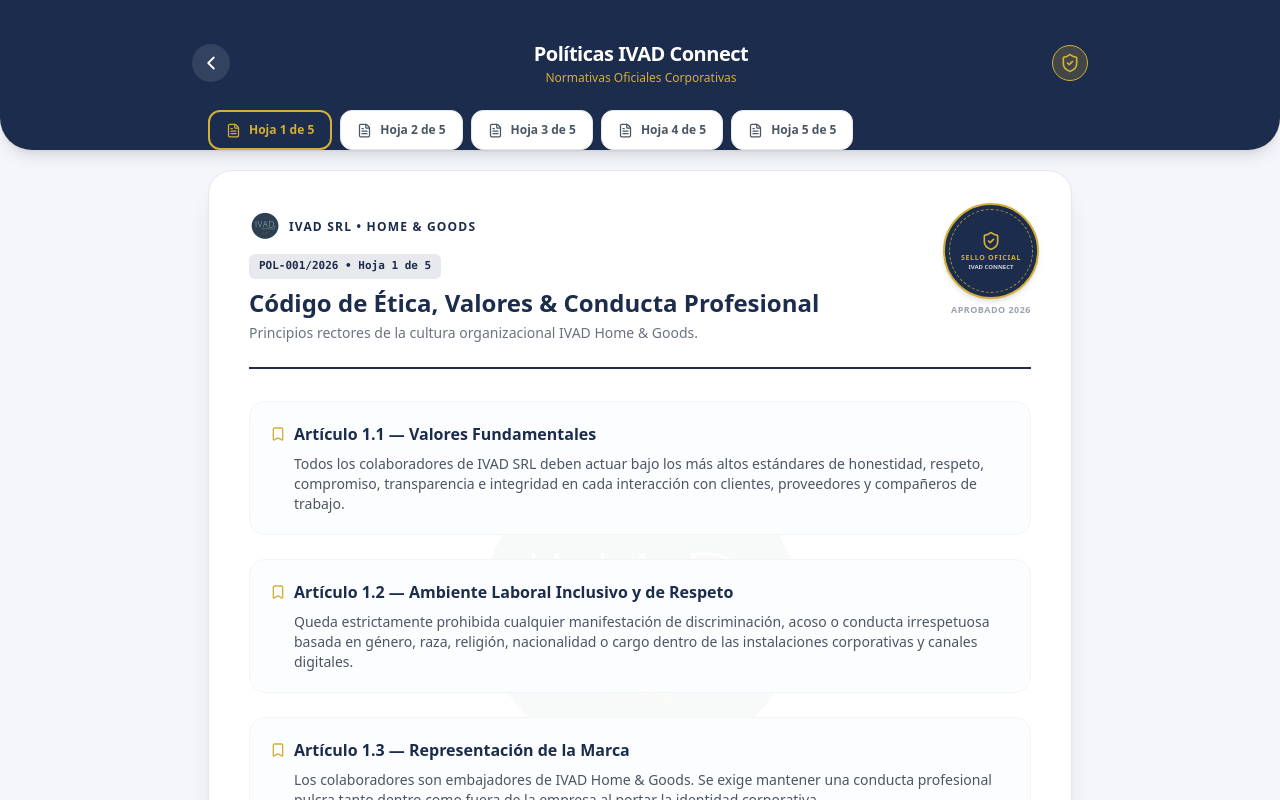
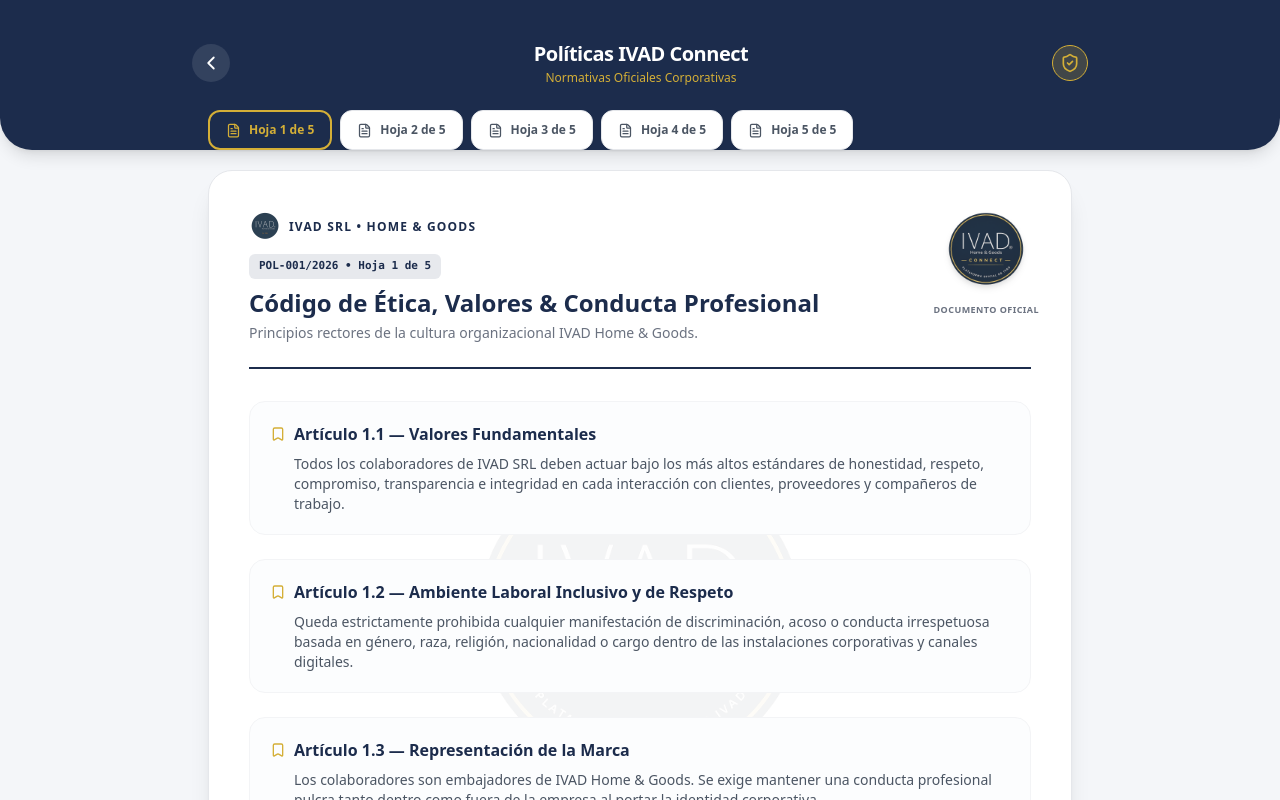
Before and after one commit to alonzo010264/IVADSRL, a React (Vite) app in the folder ivad-hr-app/: page /politicas in a window 1280 px wide. Shown: the top 800 px of the page. Built offline with nearby package versions, Linux system fonts and the light colour scheme; no server answers; the database is empty; sample sign-in values are in the browser's storage.

Commit message:
style: apply official IVAD seal /sello-ivad.png as watermark and header badge in policies document

```diff
--- a/ivad-hr-app/src/pages/Policies.jsx
+++ b/ivad-hr-app/src/pages/Policies.jsx
@@ -164,21 +164,15 @@ const Policies = () => {
         {/* HOJA DE DOCUMENTO OFICIAL ESTILO PAPEL CORPORATIVO */}
         <div className="bg-white rounded-3xl p-6 sm:p-10 shadow-xl border border-gray-200 relative overflow-hidden">
 
-          {/* Marca de Agua Transparente de Fondo */}
-          <div className="absolute inset-0 flex items-center justify-center opacity-[0.03] pointer-events-none select-none">
-            <img src="/logo.png" alt="IVAD Watermark" className="w-[380px] h-[380px] object-contain" />
+          {/* Marca de Agua Transparente de Fondo con /sello-ivad.png */}
+          <div className="absolute inset-0 flex items-center justify-center opacity-[0.05] pointer-events-none select-none">
+            <img src="/sello-ivad.png" alt="Sello de agua IVAD" className="w-[420px] h-[420px] object-contain" />
           </div>
 
-          {/* Sello Oficial de Autenticidad en la esquina superior derecha */}
+          {/* Sello Oficial /sello-ivad.png en la esquina superior derecha */}
           <div className="absolute top-6 right-6 sm:top-8 sm:right-8 flex flex-col items-center">
-            <div className="w-20 h-20 sm:w-24 sm:h-24 rounded-full border-2 border-[#d4af37] bg-[#1c2c4c] p-1 shadow-md flex items-center justify-center text-center text-white relative group">
-              <div className="w-full h-full rounded-full border border-dashed border-[#d4af37]/80 flex flex-col items-center justify-center p-1 bg-[#1c2c4c]">
-                <ShieldCheck size={20} className="text-[#d4af37] mb-0.5" />
-                <span className="text-[7px] font-extrabold uppercase tracking-widest text-[#d4af37]">SELLO OFICIAL</span>
-                <span className="text-[6px] text-gray-300 font-bold leading-tight">IVAD CONNECT</span>
-              </div>
-            </div>
-            <span className="text-[9px] font-bold text-gray-400 mt-1 uppercase tracking-wider">Aprobado 2026</span>
+            <img src="/sello-ivad.png" alt="Sello Oficial IVAD Connect" className="w-20 h-20 sm:w-24 sm:h-24 object-contain drop-shadow-md" />
+            <span className="text-[9px] font-bold text-gray-500 mt-1 uppercase tracking-wider">Documento Oficial</span>
           </div>
 
           {/* Encabezado del Documento */}
```
